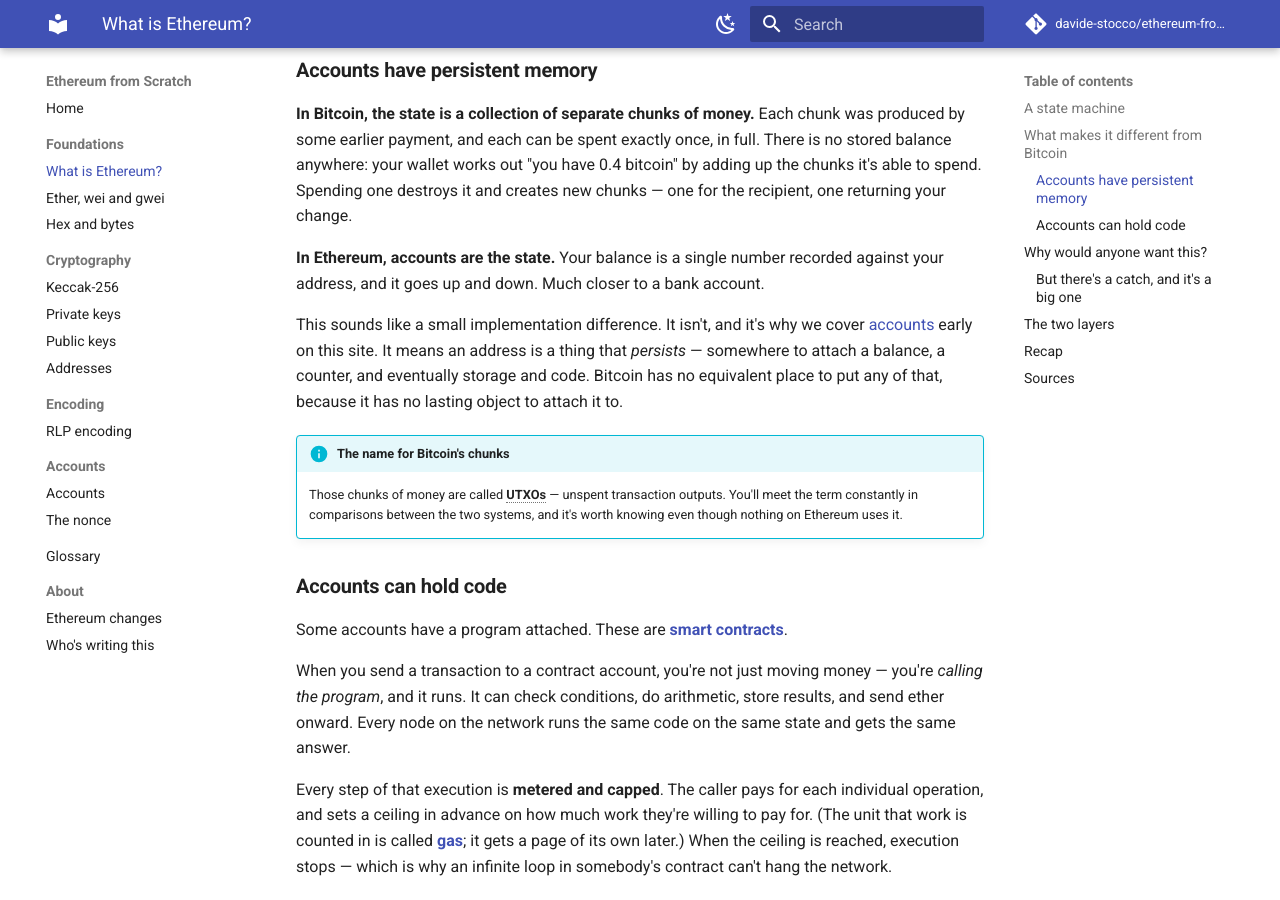
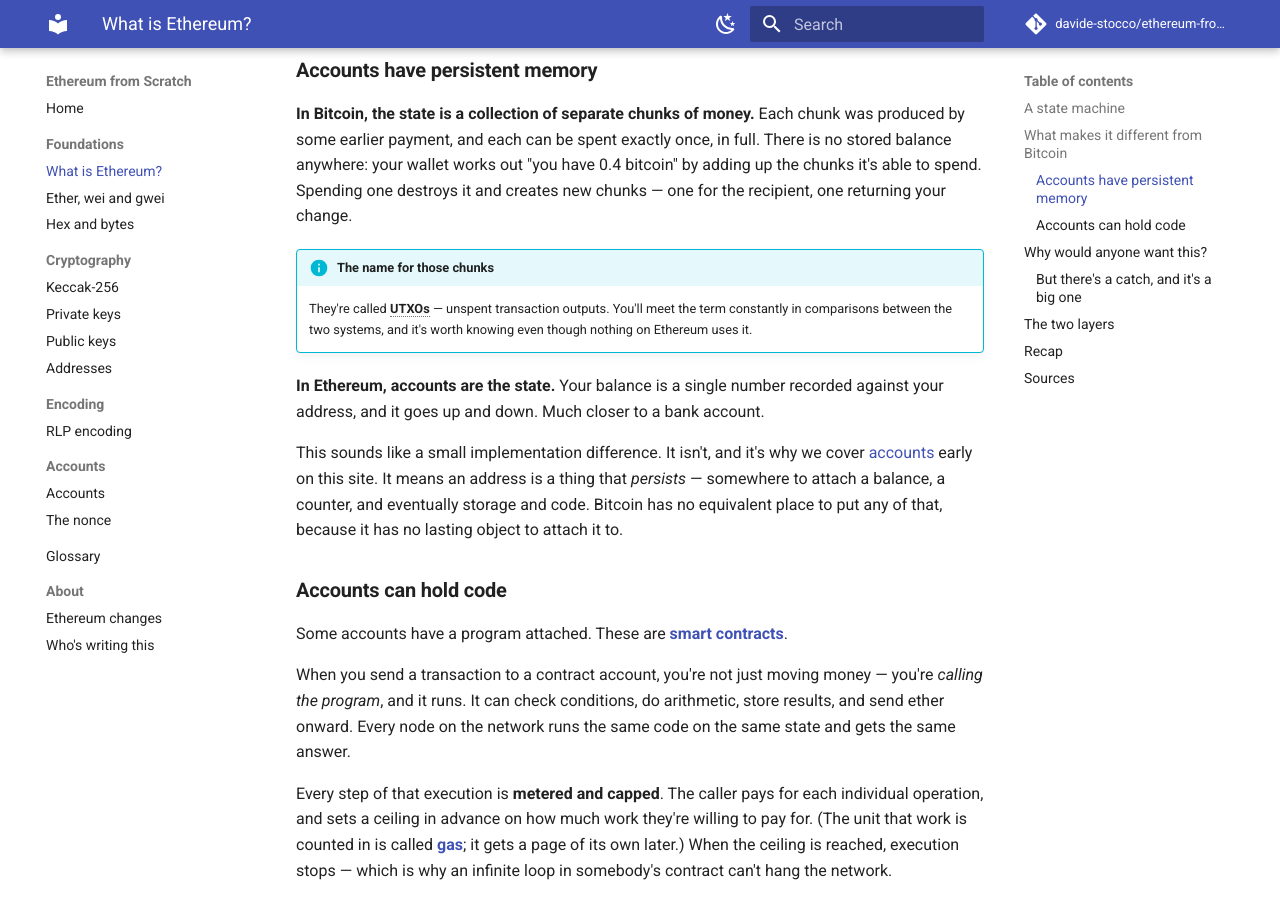
Before and after one commit to davide-stocco/ethereum-from-scratch, an MkDocs documentation site: the page built from docs/foundations/what-is-ethereum.md, in a window 1280 px wide and 900 px high, scrolled down 2317 px. Built offline with MkDocs 1.6.1 and Material for MkDocs 9.7.7, drawn with Linux system fonts in a browser that asks for light colours; comment, search, counter and statistics services are not loaded.

Commit message:
Move the UTXO box next to the chunks it names
It sat two paragraphs after the term it defines, by which point the
prose had moved on to Ethereum's accounts.

Also records the problem/solution splitting rule in ROADMAP, and queues
'the oracle problem' and 'why transaction order has to be agreed' for
Phase 1: the problems are fork-proof even though the mechanisms that
solve them are not.

```diff
--- a/docs/foundations/what-is-ethereum.md
+++ b/docs/foundations/what-is-ethereum.md
@@ -156,15 +156,15 @@ Two things follow from this, and both matter.
 
 **In Bitcoin, the state is a collection of separate chunks of money.** Each chunk was produced by some earlier payment, and each can be spent exactly once, in full. There is no stored balance anywhere: your wallet works out "you have 0.4 bitcoin" by adding up the chunks it's able to spend. Spending one destroys it and creates new chunks — one for the recipient, one returning your change.
 
+!!! info "The name for those chunks"
+
+    They're called **UTXOs** — unspent transaction outputs. You'll meet the
+    term constantly in comparisons between the two systems, and it's worth
+    knowing even though nothing on Ethereum uses it.
+
 **In Ethereum, accounts are the state.** Your balance is a single number recorded against your address, and it goes up and down. Much closer to a bank account.
 
 This sounds like a small implementation difference. It isn't, and it's why we cover [accounts](../accounts/accounts.md) early on this site. It means an address is a thing that *persists* — somewhere to attach a balance, a counter, and eventually storage and code. Bitcoin has no equivalent place to put any of that, because it has no lasting object to attach it to.
-
-!!! info "The name for Bitcoin's chunks"
-
-    Those chunks of money are called **UTXOs** — unspent transaction outputs.
-    You'll meet the term constantly in comparisons between the two systems,
-    and it's worth knowing even though nothing on Ethereum uses it.
 
 ### Accounts can hold code
 
```
Also changed, not shown: ROADMAP.md (+30 -0 lines).
